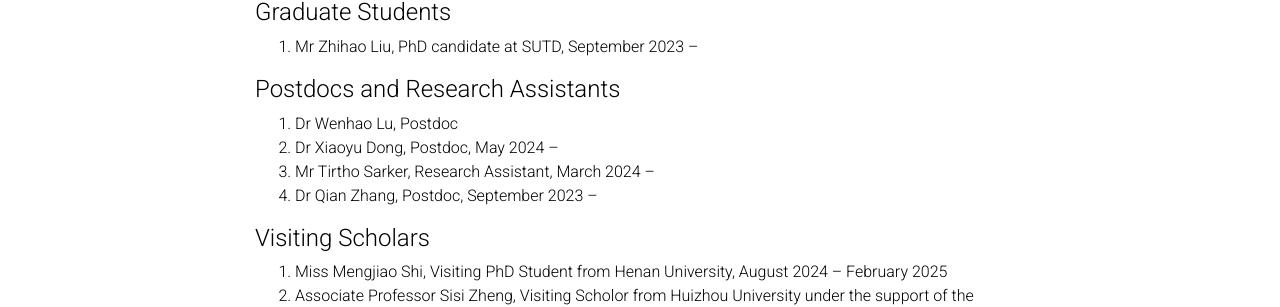
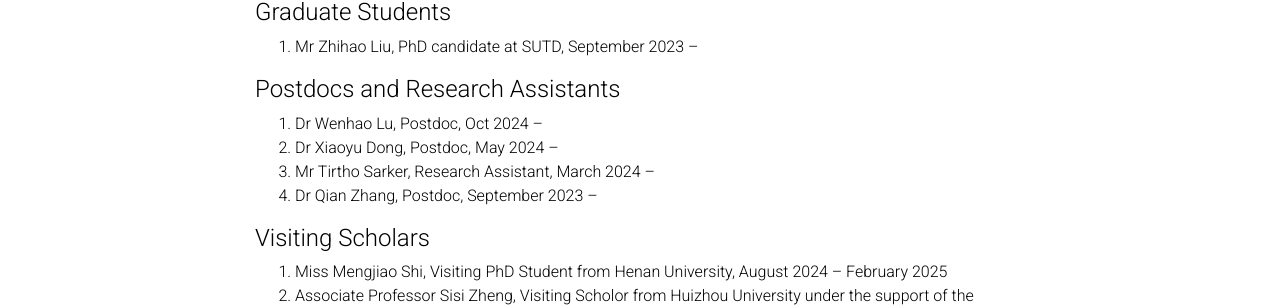
Before and after one commit to linmeixia/linmeixia.github.io, a Jekyll site: the page built from _pages/people.md, in a window 1280 px wide. Shown: the part 186-493 px from the top of the page. Built offline with Jekyll 4.4.1, drawn with Linux system fonts in a browser that asks for light colours; nearby versions of some CDN libraries; comment, search, counter and statistics services are not loaded; a style sheet for code colours, icons or effects is not loaded.

Commit message:
Update people.md

```diff
--- a/_pages/people.md
+++ b/_pages/people.md
@@ -15,7 +15,7 @@ nav: true
 
 <h4>Postdocs and Research Assistants</h4>
 
-1. Dr Wenhao Lu, Postdoc
+1. Dr Wenhao Lu, Postdoc, Oct 2024 --
 2. Dr Xiaoyu Dong, Postdoc, May 2024 --
 3. Mr Tirtho Sarker, Research Assistant, March 2024 --
 4. Dr Qian Zhang, Postdoc, September 2023 --
```
